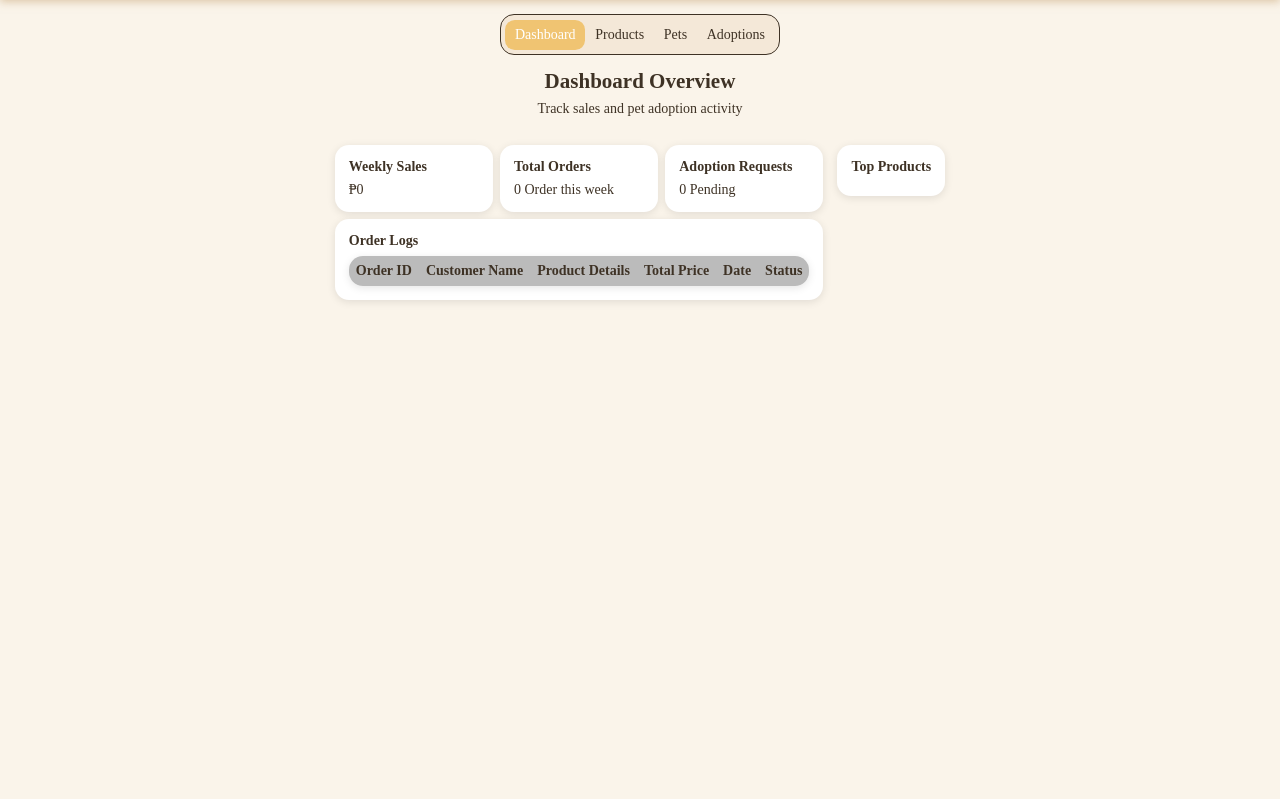
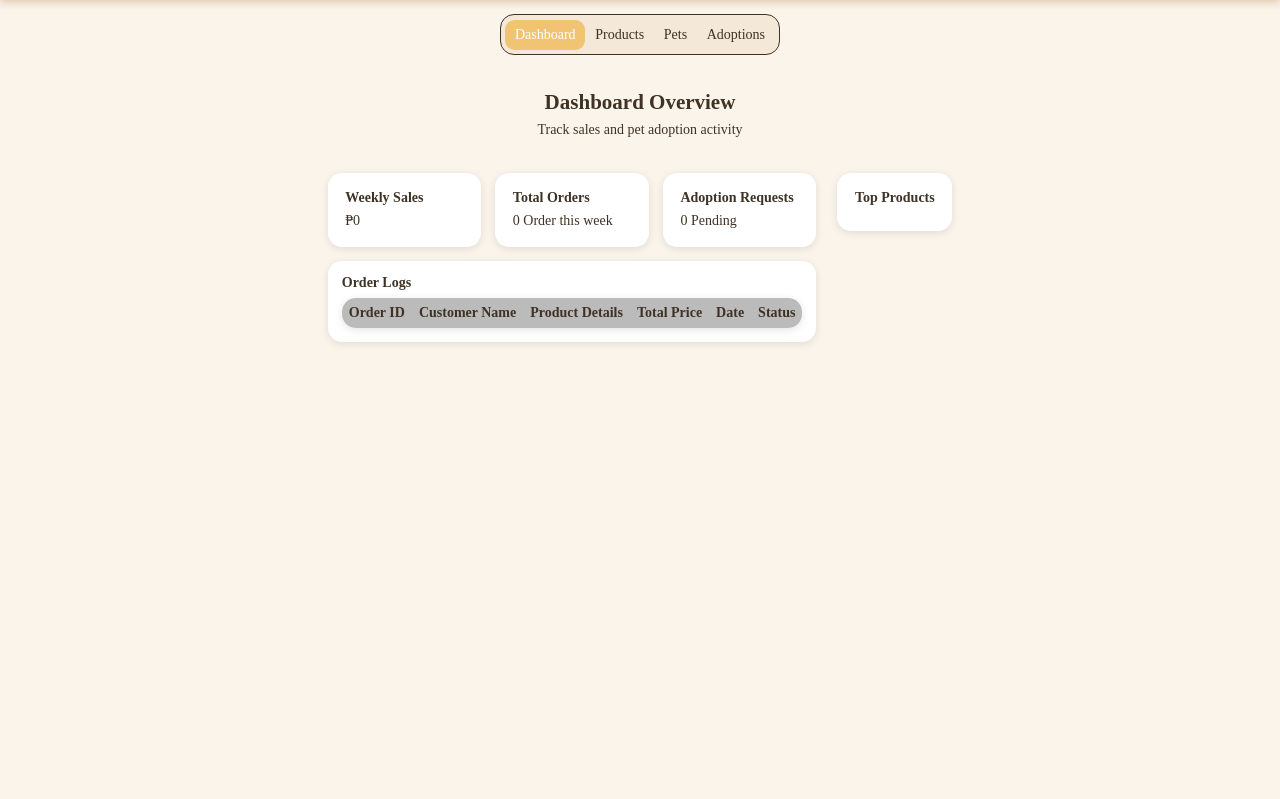
Before and after one commit to Genrevvv/pawfect-home, a PHP site: page /html/admin-page.html in a window 1280 px wide. Shown: the part 126-925 px from the top of the page. Run offline with PHP 8.4, Linux system fonts and the light colour scheme; data that the repository does not hold is empty; a stand-in replaces the project's code that opens the database connection; some web fonts are replaced.

Commit message:
management responsive

```diff
--- a/css/dashboard.css
+++ b/css/dashboard.css
@@ -1,7 +1,8 @@
 #dashboard {
     display: flex;
     flex-direction: column;
-    gap: 1rem;
+    gap: 1.5rem;
+    padding: 1rem;
 }
 
 #dashboard .overview-header {
@@ -9,56 +10,97 @@
     flex-direction: column;
     justify-content: center;
     align-items: center;
+    text-align: center;
     margin-bottom: 1rem;
 }
 
+/* Overview Container - Responsive */
 #overview-container {
-    display: grid;
-    grid-template-columns: repeat(2, 1fr);
+    display: flex;
+    flex-direction: column;
+    gap: 1.5rem;
 }
 
-#overview-container {
+/* Main Content Area */
+#overview-main {
     display: flex;
+    flex-direction: column;
     gap: 1rem;
 }
 
-#overview-main {
-    display: flex;
-    flex-direction: column;
-    gap: 0.5rem;
-}
-
+/* Top Section - 3 cards */
 #main-top {
     display: grid;
-    grid-template-columns: repeat(3, 1fr);
-    gap: 0.5rem;
+    grid-template-columns: repeat(auto-fit, minmax(280px, 1fr));
+    gap: 1rem;
 }
 
 #main-top div {
     background-color: #fff;
-    padding: 1rem;
+    padding: 1.25rem;
     border-radius: 1rem;
-    box-shadow: 0 2px 8px rgb(0, 0, 0, 0.1);
+    box-shadow: 0 2px 8px rgba(0, 0, 0, 0.1);
 }
 
+/* Product Details */
 .product-details {
     display: flex;
     flex-direction: column;
+    gap: 0.75rem;
 }
 
+/* Order Log */
 #order-log select {
-    padding: 0.2rem 0.3rem;
+    padding: 0.5rem 0.75rem;
     border-radius: 1rem;
+    width: 100%;
+    max-width: 100%;
 }
 
+/* Top Products */
 .top-products {
     background-color: #fff;
-    padding: 1rem;
+    padding: 1.25rem;
     border-radius: 1rem;
-    box-shadow: 0 2px 8px rgb(0, 0, 0, 0.1);
+    box-shadow: 0 2px 8px rgba(0, 0, 0, 0.1);
 }
 
 .top-products ol {
     margin: 0;
     padding: 0 1.2rem;
 }
+
+/* ===================== RESPONSIVE IMPROVEMENTS ===================== */
+
+@media (min-width: 768px) {
+    #overview-container {
+        flex-direction: row;
+    }
+
+    #dashboard {
+        padding: 1.5rem;
+    }
+}
+
+@media (min-width: 1024px) {
+    #main-top {
+        grid-template-columns: repeat(3, 1fr);
+    }
+
+    .top-products {
+        flex: 1;
+    }
+}
+
+/* Extra small devices */
+@media (max-width: 480px) {
+    #dashboard {
+        padding: 0.75rem;
+        gap: 1rem;
+    }
+
+    #main-top div,
+    .top-products {
+        padding: 1rem;
+    }
+}
```
Also changed, not shown: css/management.css (line endings or trailing spaces).
